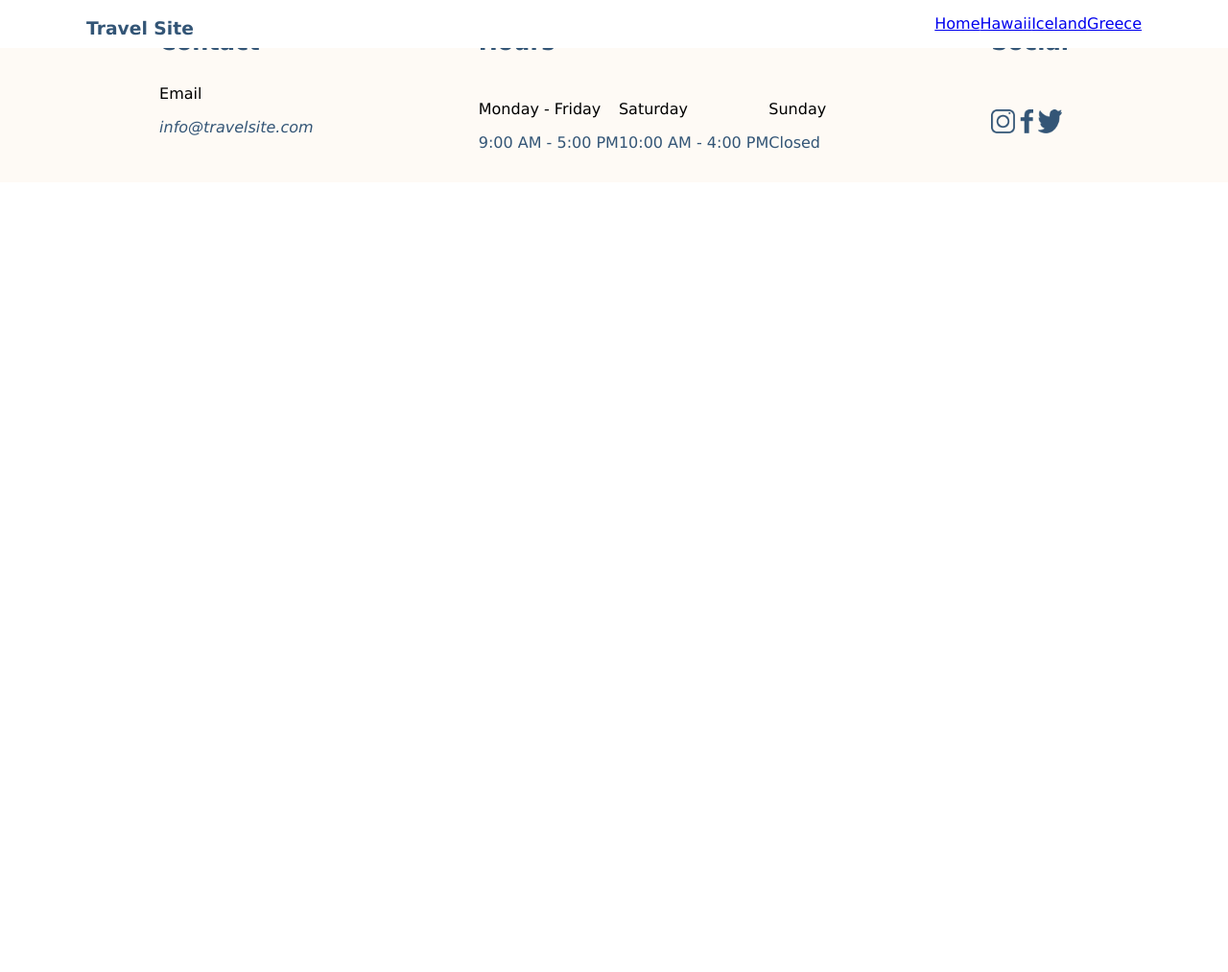
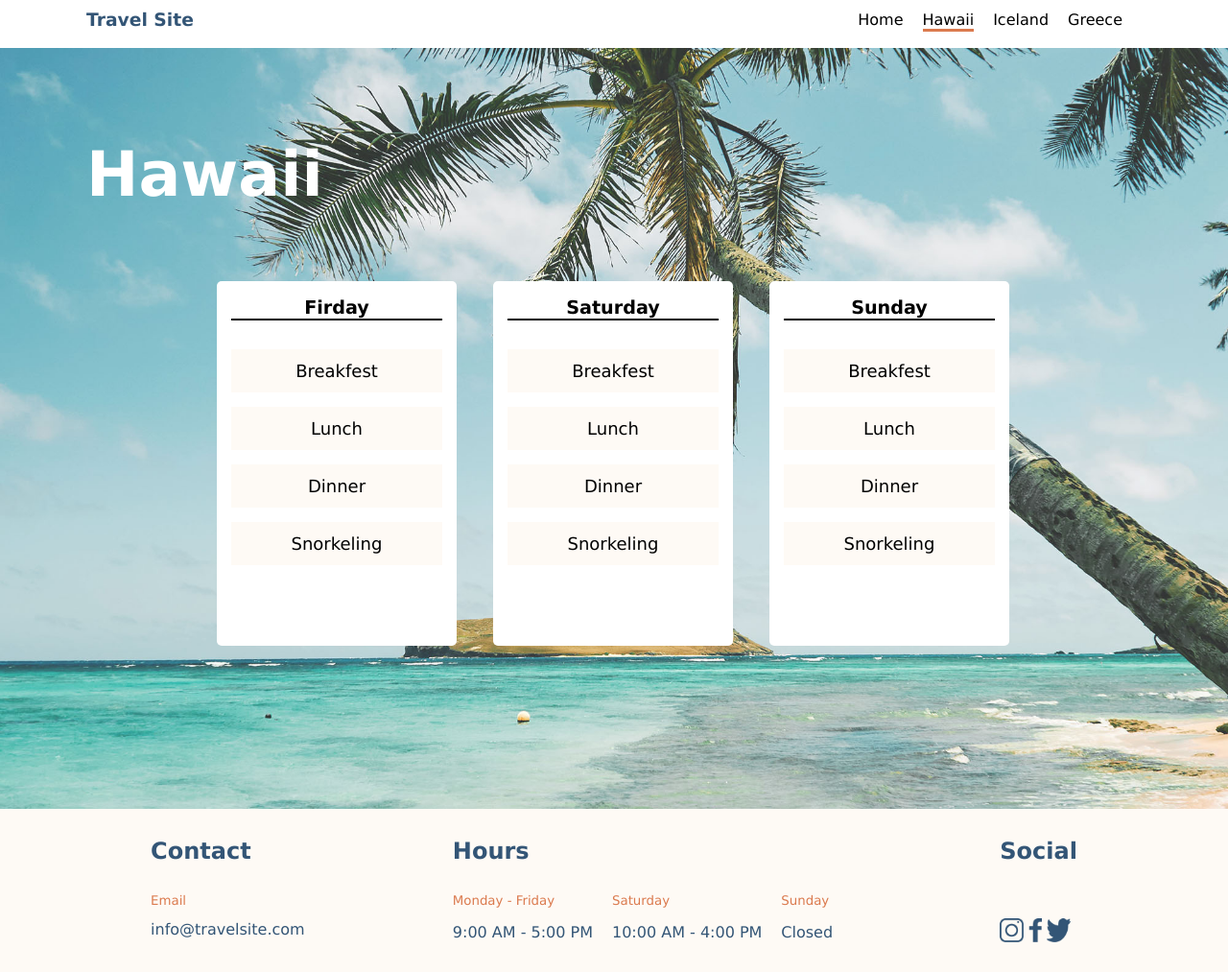
Before and after one commit to JDVM/Juan-VelillaMantilla-Travelsite, a plain HTML site: page pages/hawaii.html in a window 1280 px wide. Shown: the whole page at 96% size. Before the commit the page ends 800 px from the top, so only its background shows below. Drawn offline with Linux system fonts and the light colour scheme.

Commit message:
finished Hawaii page and fixed linking errors nav bar. Requires working on the rest of the destination pages git status

```diff
--- a/css/destination.css
+++ b/css/destination.css
@@ -0,0 +1,43 @@
+.itinerary {
+  display: flex;
+  flex-direction: column;
+  justify-content: space-between;
+  padding: 5.625rem;
+  background-size: cover;
+  background-position: center;
+}
+
+.itinerary--background-hawaii {
+  background-image: url(../assets/Images/hawaii.jpg);
+}
+
+.itinerary__title {
+    font-size: 4.0625rem;
+    color: white;
+}
+
+.itinerary__list {
+    display: flex;
+    flex-direction: column;
+    align-content: center;
+    text-align: center;
+    padding: 0 .9375rem;
+}
+
+.itinerary__list-title {
+    border-bottom: .125rem solid black;
+    list-style: none;
+    font-size: larger;
+    margin-bottom: 1.875rem;
+}
+
+.itinerary__list-item {
+    list-style: none;
+    background-color: #fefaf5;
+    margin-bottom: .9375rem;
+    height: 2.8125rem;
+    display: flex;
+    flex-direction: column;
+    justify-content: center;
+    font-size: large;
+}
--- a/css/global.css
+++ b/css/global.css
@@ -23,6 +23,7 @@ body, footer, header {
   height: 23.75rem;
   border-radius: .3125rem;
   margin: 1.25rem 1.25rem 5rem 1.125rem;
+  background-color: white;
 }
 
 
@@ -43,14 +44,19 @@ body, footer, header {
 
 }
 
-.nav-bar__links--decoration-removal {
+.nav-bar__links--decoration-removal,
+.recomendations__link--decorations-removal {
     text-decoration: none;
-    color: #335576;
+    color: currentColor;
+    /* color: #335576; */
 }
 
 .nav-bar__links--decoration-removal:visited,
-.nav-bar__links--decoration-removal:active {
-    color:#335576;
+.nav-bar__links--decoration-removal:active,
+.recomendations__link--decorations-removal:visited,
+.recomendations__link--decorations-removal:active {
+    color: currentColor;
+    text-decoration: none;
 }
 
 .nav-bar__title {
@@ -113,6 +119,7 @@ body, footer, header {
 }
 .footer__information-text {
   color: #335576;
+  font-style: normal;
 }
 
 .footer__images {
--- a/css/main.css
+++ b/css/main.css
@@ -60,7 +60,6 @@
   color: #fff;
   margin: 1.25rem;
   justify-content: flex-end;
-
 }
 
 .card-section__card--hawaii {
--- a/pages/hawaii.html
+++ b/pages/hawaii.html
@@ -8,39 +8,106 @@
       rel="stylesheet"
       href="/Juan-VelillaMantilla-travelsite/css/destination.css"
     />
-  <title>Iceland</title>
+    <title>Hawaii</title>
   </head>
   <header class="nav-bar">
-  <h3 class="nav-bar__title bold">Travel Site</h3>
+    <a
+      class="nav-bar__links--decoration-removal"
+      href="/Juan-VelillaMantilla-travelsite/index.html"
+      ><h3 class="nav-bar__title bold">Travel Site</h3></a
+    >
     <section class="nav-bar__destinations">
-    <p class="nav-bar__destinations__links"><a class="nav-bar__destinations__links--decoration-removal" href="/Juan-VelillaMantilla-travelsite/index.html">Home</a></p>
-    <p class="nav-bar__destinations__links nav-bar__destinations__links--underlined"><a class="nav-bar__destinations__links--decoration-removal" href="/Juan-VelillaMantilla-travelsite/pages/hawaii.html">Hawaii</a></p>
-    <p class="nav-bar__destinations__links"><a class="nav-bar__destinations__links--decoration-removal" href="/Juan-VelillaMantilla-travelsite/pages/iceland.html">Iceland</a></p>
-    <p class="nav-bar__destinations__links"><a class="nav-bar__destinations__links--decoration-removal" href="/Juan-VelillaMantilla-travelsite/pages/greece.html">Greece</a></p>
+      <ul class="nav-bar__links">
+        <li class="nav-bar__links">
+          <a
+            class="nav-bar__links--decoration-removal"
+            href="/Juan-VelillaMantilla-travelsite/index.html"
+            >Home</a
+          >
+        </li>
+        <li class="nav-bar__links nav-bar__links--underlined">
+          <a
+            class="nav-bar__links--decoration-removal"
+            href="/Juan-VelillaMantilla-travelsite/pages/hawaii.html"
+            >Hawaii</a
+          >
+        </li>
+        <li class="nav-bar__links">
+          <a
+            class="nav-bar__links--decoration-removal"
+            href="/Juan-VelillaMantilla-travelsite/pages/iceland.html"
+            >Iceland</a
+          >
+        </li>
+        <li class="nav-bar__links">
+          <a
+            class="nav-bar__links--decoration-removal"
+            href="/Juan-VelillaMantilla-travelsite/pages/greece.html"
+            >Greece</a
+          >
+        </li>
+      </ul>
     </section>
   </header>
   <body>
-
+    <section class="itinerary itinerary--background-hawaii">
+      <h1 class="itinerary__title bold">Hawaii</h1>
+      <section class="card-section">
+        <div class="card-section__card ">
+          <ul class="itinerary__list">
+            <li class="itinerary__list-title bold">Firday</li>
+            <li class="itinerary__list-item">Breakfest</li>
+            <li class="itinerary__list-item">Lunch</li>
+            <li class="itinerary__list-item">Dinner</li>
+            <li class="itinerary__list-item">Snorkeling</li>
+          </ul>
+        </div>
+        <div class="card-section__card">
+          <ul class="itinerary__list">
+            <li class="itinerary__list-title bold">Saturday</li>
+            <li class="itinerary__list-item">Breakfest</li>
+            <li class="itinerary__list-item">Lunch</li>
+            <li class="itinerary__list-item">Dinner</li>
+            <li class="itinerary__list-item">Snorkeling</li>
+          </ul>
+        </div>
+        <div class="card-section__card">
+          <ul class="itinerary__list">
+            <li class="itinerary__list-title bold">Sunday</li>
+            <li class="itinerary__list-item">Breakfest</li>
+            <li class="itinerary__list-item">Lunch</li>
+            <li class="itinerary__list-item">Dinner</li>
+            <li class="itinerary__list-item">Snorkeling</li>
+          </ul>
+        </div>
+      </section>
+    </section>
   </body>
   <footer class="footer">
     <section class="footer__section">
       <h2 class="footer__main-titles">Contact</h2>
-      <p class="footer__sub-heading__content">Email</p>
+      <p class="footer__content">Email</p>
       <address class="footer__information-text">info@travelsite.com</address>
     </section>
     <section class="footer__section">
       <h2 class="footer__main-titles">Hours</h2>
       <div class="footer__sub-heading--alignment">
-        <article class="footer__sub-heading__sections">
-          <p class="footer__sub-heading__content footer__sub-heading__content--top-margin-remove">Monday - Friday</p>
+        <article class="footer__sections">
+          <p class="footer__content footer__content--top-margin-remove">
+            Monday - Friday
+          </p>
           <p class="footer__information-text">9:00 AM - 5:00 PM</p>
         </article>
-        <article class="footer__sub-heading__sections">
-          <p class="footer__sub-heading__content footer__sub-heading__content--top-margin-remove">Saturday</p>
+        <article class="footer__sections">
+          <p class="footer__content footer__content--top-margin-remove">
+            Saturday
+          </p>
           <p class="footer__information-text">10:00 AM - 4:00 PM</p>
-        </article class="footer__sub-heading__sections">
-        <article>
-          <p class="footer__sub-heading__content footer__sub-heading__content--top-margin-remove">Sunday</p>
+        </article>
+        <article class="footer__sections">
+          <p class="footer__content footer__content--top-margin-remove">
+            Sunday
+          </p>
           <p class="footer__information-text">Closed</p>
         </article>
       </div>
@@ -48,9 +115,24 @@
     </section>
     <section class="footer__section">
       <h2 class="footer__main-titles">Social</h2>
-      <a href="HTTPS://instagram.com"><img class="footer__images" src="/Juan-VelillaMantilla-travelsite/assets/Icons/icon-instagram.png" alt="instagram camera icon"></a>
-      <a href="HTTPS://facebook.com"><img class="footer__images" src="/Juan-VelillaMantilla-travelsite/assets/Icons/icon-facebook.png" alt="facebook logo"></a>
-      <a href="HTTPS://twitter.com"><img class="footer__images" src="/Juan-VelillaMantilla-travelsite/assets/Icons/icon-twitter.png" alt="twitter bird"></a>
+      <a href="HTTPS://instagram.com"
+        ><img
+          class="footer__images"
+          src="/Juan-VelillaMantilla-travelsite/assets/Icons/icon-instagram.png"
+          alt="instagram camera icon"
+      /></a>
+      <a href="HTTPS://facebook.com"
+        ><img
+          class="footer__images"
+          src="/Juan-VelillaMantilla-travelsite/assets/Icons/icon-facebook.png"
+          alt="facebook logo"
+      /></a>
+      <a href="HTTPS://twitter.com"
+        ><img
+          class="footer__images"
+          src="/Juan-VelillaMantilla-travelsite/assets/Icons/icon-twitter.png"
+          alt="twitter bird"
+      /></a>
     </section>
   </footer>
 </html>
```
Also changed, not shown: index.html (+4 -4 lines). Lines whose indentation alone changed are shown as unchanged.
